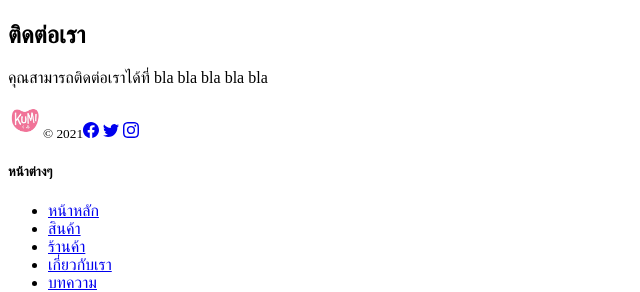
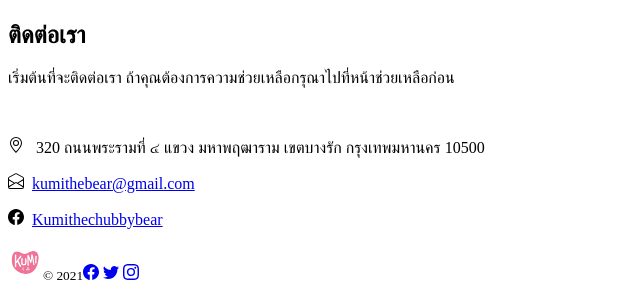
Before and after one commit to ronnapatp/Kumi-main-website, a Next.js app: page /th/contact in a window 1280 px wide. Shown: the part 776-1068 px from the top of the page, without its empty margins (0-640 px from the left). Built offline with nearby package versions, Linux system fonts and the light colour scheme.

Commit message:
Update contact page in th

```diff
--- a/components/th/contact/contact.js
+++ b/components/th/contact/contact.js
@@ -12,8 +12,26 @@ export default function Contact() {
     <div className="col-5">
 
     <h2>ติดต่อเรา</h2>
-      <p>
-        คุณสามารถติดต่อเราได้ที่ bla bla bla bla bla
+    <p>เริ่มต้นที่จะติดต่อเรา ถ้าคุณต้องการความช่วยเหลือกรุณาไปที่หน้าช่วยเหลือก่อน</p>
+    <br />
+      <p className="fs-5">
+      <svg xmlns="http://www.w3.org/2000/svg" width="16" height="16" fill="currentColor" class="bi bi-geo-alt" viewBox="0 0 16 16">
+        <path d="M12.166 8.94c-.524 1.062-1.234 2.12-1.96 3.07A31.493 31.493 0 0 1 8 14.58a31.481 31.481 0 0 1-2.206-2.57c-.726-.95-1.436-2.008-1.96-3.07C3.304 7.867 3 6.862 3 6a5 5 0 0 1 10 0c0 .862-.305 1.867-.834 2.94zM8 16s6-5.686 6-10A6 6 0 0 0 2 6c0 4.314 6 10 6 10z"/>
+        <path d="M8 8a2 2 0 1 1 0-4 2 2 0 0 1 0 4zm0 1a3 3 0 1 0 0-6 3 3 0 0 0 0 6z"/>
+      </svg> &nbsp;
+      320 ถนนพระรามที่ ๔ แขวง มหาพฤฒาราม เขตบางรัก กรุงเทพมหานคร 10500
+      </p>
+      <p className="fs-5">
+      <svg xmlns="http://www.w3.org/2000/svg" width="16" height="16" fill="currentColor" class="bi bi-envelope-open" viewBox="0 0 16 16">
+        <path d="M8.47 1.318a1 1 0 0 0-.94 0l-6 3.2A1 1 0 0 0 1 5.4v.818l5.724 3.465L8 8.917l1.276.766L15 6.218V5.4a1 1 0 0 0-.53-.882l-6-3.2zM15 7.388l-4.754 2.877L15 13.117v-5.73zm-.035 6.874L8 10.083l-6.965 4.18A1 1 0 0 0 2 15h12a1 1 0 0 0 .965-.738zM1 13.117l4.754-2.852L1 7.387v5.73zM7.059.435a2 2 0 0 1 1.882 0l6 3.2A2 2 0 0 1 16 5.4V14a2 2 0 0 1-2 2H2a2 2 0 0 1-2-2V5.4a2 2 0 0 1 1.059-1.765l6-3.2z"/>
+      </svg> &nbsp;
+      <Link href="mailto:kumithebear@gmail.com"><a target="_blank" className="text-dark">kumithebear@gmail.com</a></Link>
+      </p>
+      <p className="fs-5">
+      <svg xmlns="http://www.w3.org/2000/svg" width="16" height="16" fill="currentColor" class="bi bi-facebook" viewBox="0 0 16 16">
+        <path d="M16 8.049c0-4.446-3.582-8.05-8-8.05C3.58 0-.002 3.603-.002 8.05c0 4.017 2.926 7.347 6.75 7.951v-5.625h-2.03V8.05H6.75V6.275c0-2.017 1.195-3.131 3.022-3.131.876 0 1.791.157 1.791.157v1.98h-1.009c-.993 0-1.303.621-1.303 1.258v1.51h2.218l-.354 2.326H9.25V16c3.824-.604 6.75-3.934 6.75-7.951z"/>
+      </svg> &nbsp;
+      <Link href="https://www.facebook.com/Kumithechubbybear/"><a target="_blank" className="text-dark">Kumithechubbybear</a></Link>
       </p>
       </div>
   </div>
```
